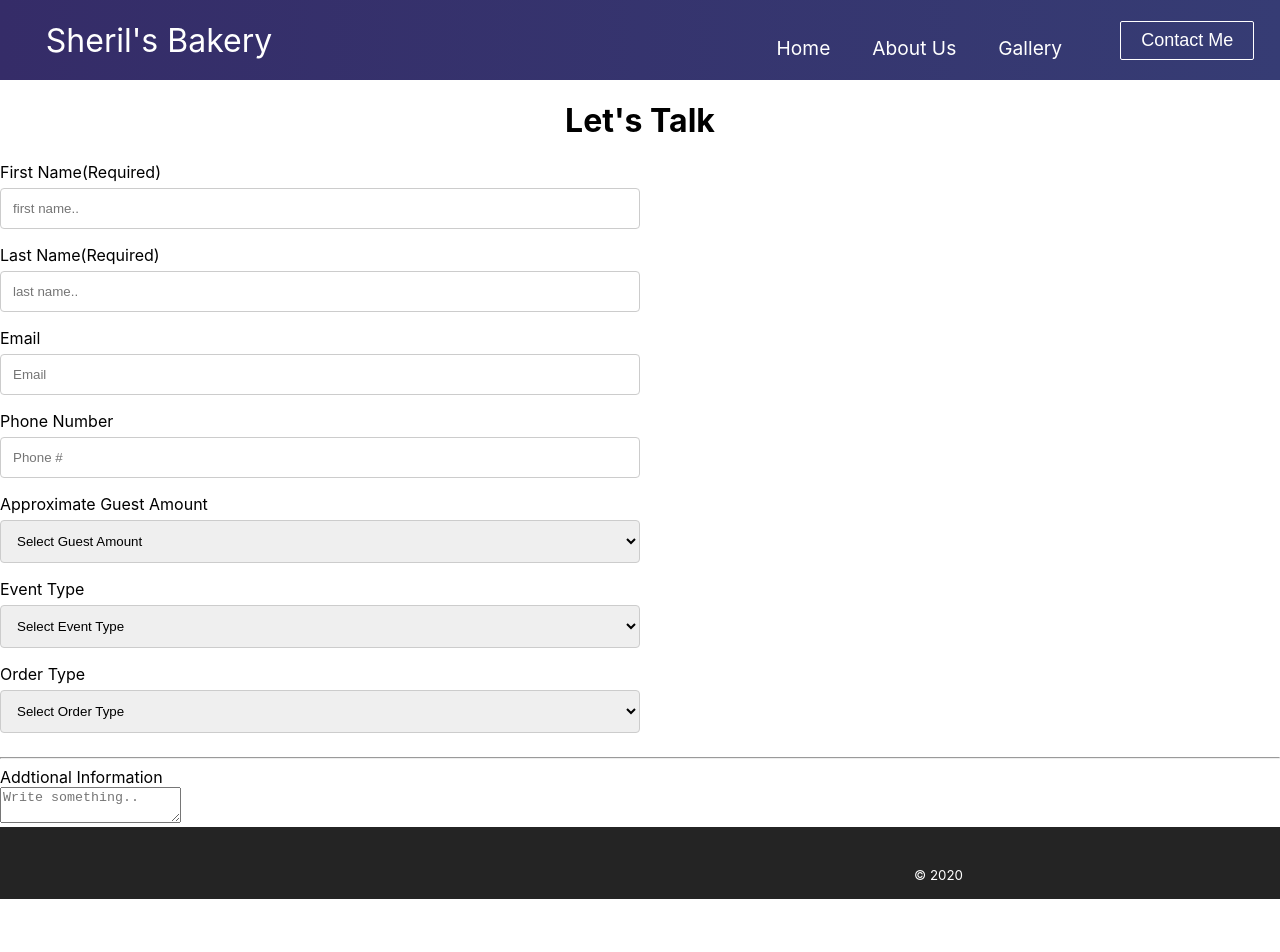
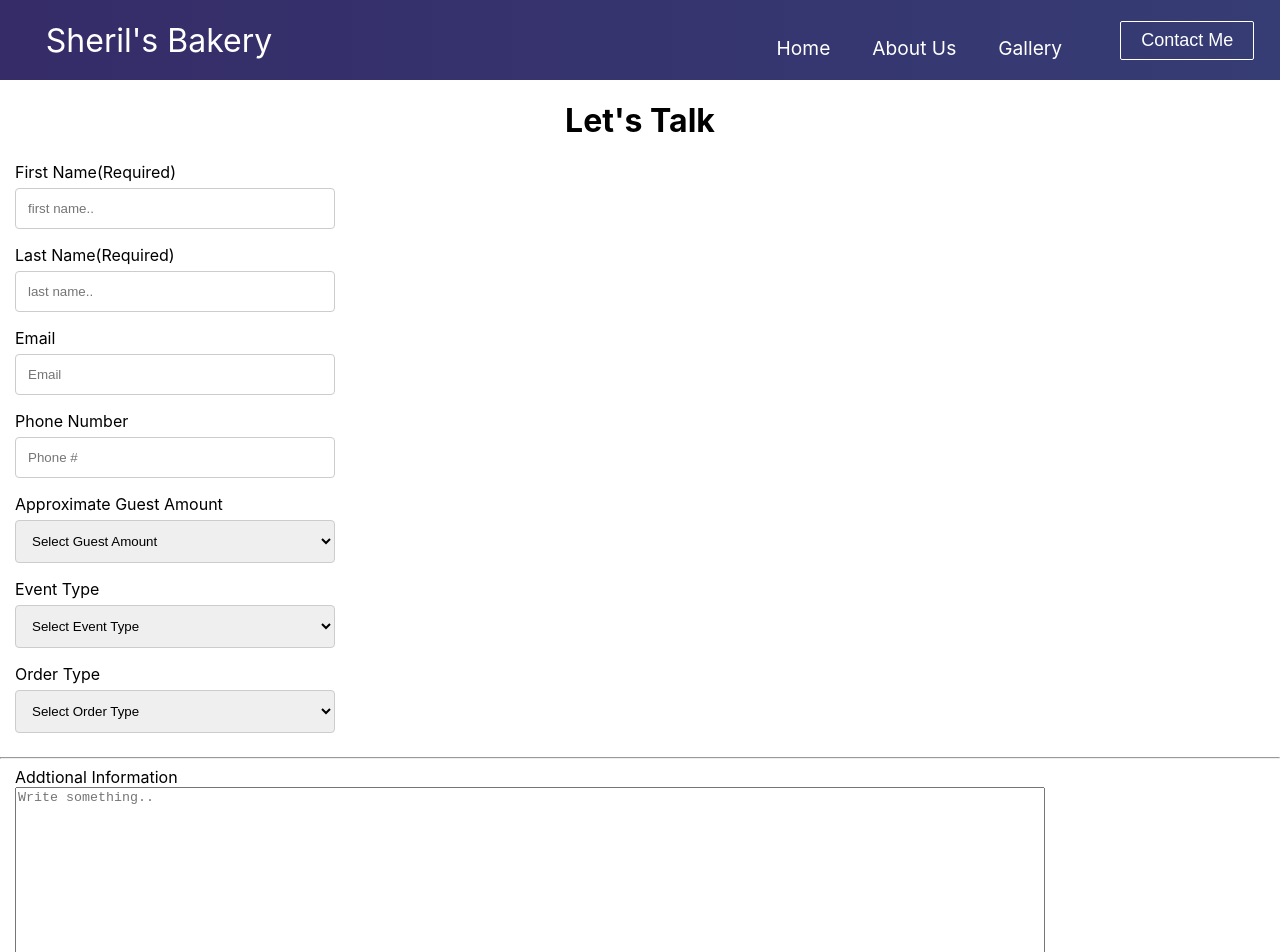
Before and after one commit to dakiddj25/SherilsBakery, a React (Create React App) app: page /ContactUs in a window 1280 px wide. Shown: the top 952 px of the page. Before the commit the page ends 899 px from the top, so only its background shows below. Built offline with nearby package versions, Linux system fonts and the light colour scheme.

Commit message:
added css to the form

```diff
--- a/src/components/css/Contact.css
+++ b/src/components/css/Contact.css
@@ -1,10 +1,23 @@
 input[type=text], select {
-    width: 50%;
+    width: 25%;
     padding: 12px;
     border: 1px solid #ccc;
     border-radius: 4px;
     box-sizing: border-box;
     margin-top: 6px;
+    margin-left: 15px;
     margin-bottom: 16px;
     resize: vertical;
+
   }
+
+  label {
+      margin-left: 15px;
+  }
+
+  textarea{
+      width:  80%;
+      height: 200px;
+      margin-left: 15px;
+
+  }
```
